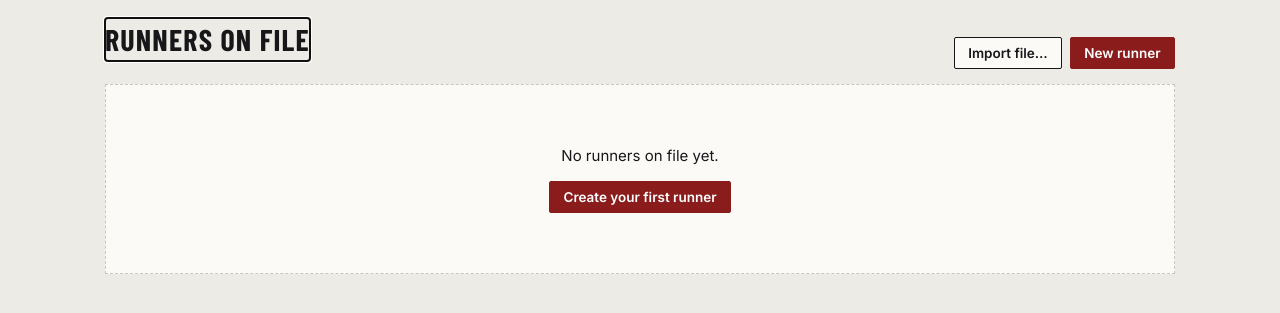
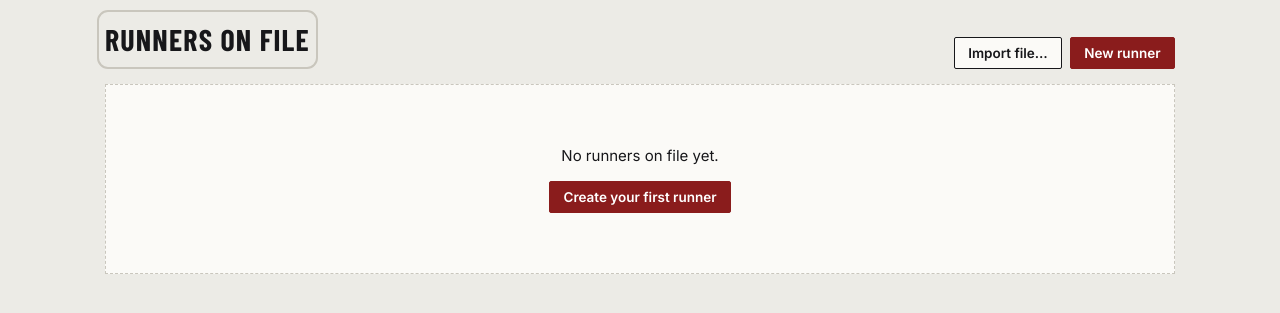
Before and after one commit to adamcrossland/halcyon-sheet, an ASP.NET Core app: page / in a window 1280 px wide, with the restyled element focused. Shown: the part 51-364 px from the top of the page. Run offline with ASP.NET Core 8, Linux system fonts and the light colour scheme; style sheets or scripts are compiled from the project's sources; some libraries are stand-ins or nearby versions.

Commit message:
more whitespace around the page title

```diff
--- a/src/Halcyon.Web/wwwroot/app.css
+++ b/src/Halcyon.Web/wwwroot/app.css
@@ -34,6 +34,8 @@ html, body { margin: 0; background: var(--bg); color: var(--ink); font-family: v
 a { color: inherit; }
 h1, h2, h3 { font-family: var(--label); letter-spacing: .04em; margin: 0 0 .5rem; }
 h1 { font-size: 2rem; text-transform: uppercase; }
+/* Blazor focuses the page heading after navigation (for screen readers); give its outline some room. */
+h1:focus, h1:focus-visible { outline: 2px solid var(--rule); outline-offset: .4rem; border-radius: 3px; }
 h1 small, h2 small, h3 small { font-family: var(--body); font-size: .8rem; letter-spacing: 0; color: var(--muted); text-transform: none; font-weight: 400; margin-left: .5rem; }
 h2 { font-size: 1.4rem; text-transform: uppercase; border-top: 2px solid var(--ink); padding-top: .3rem; }
 h3 { font-size: 1.1rem; text-transform: uppercase; margin-top: 1.2rem; }
```
